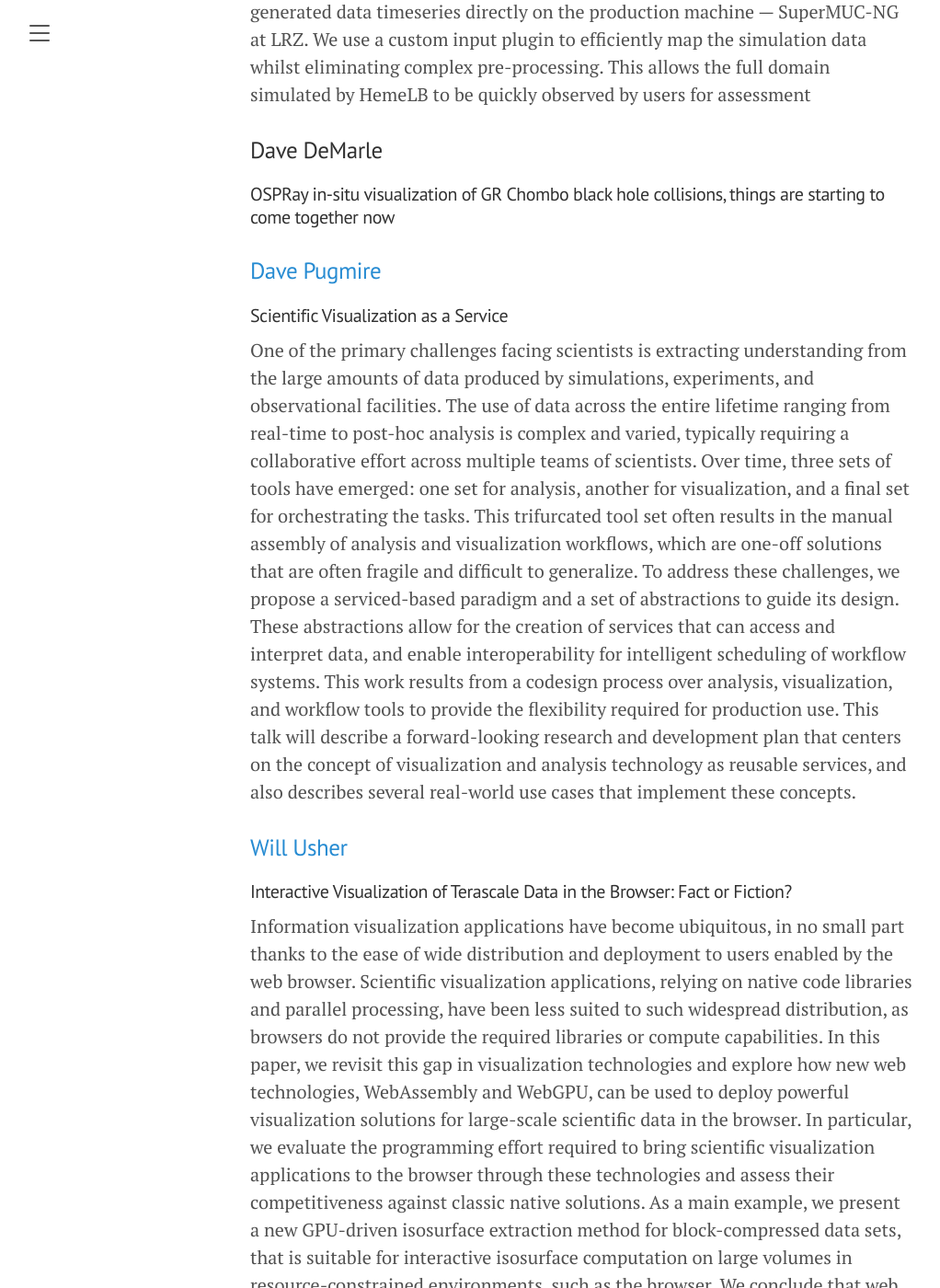
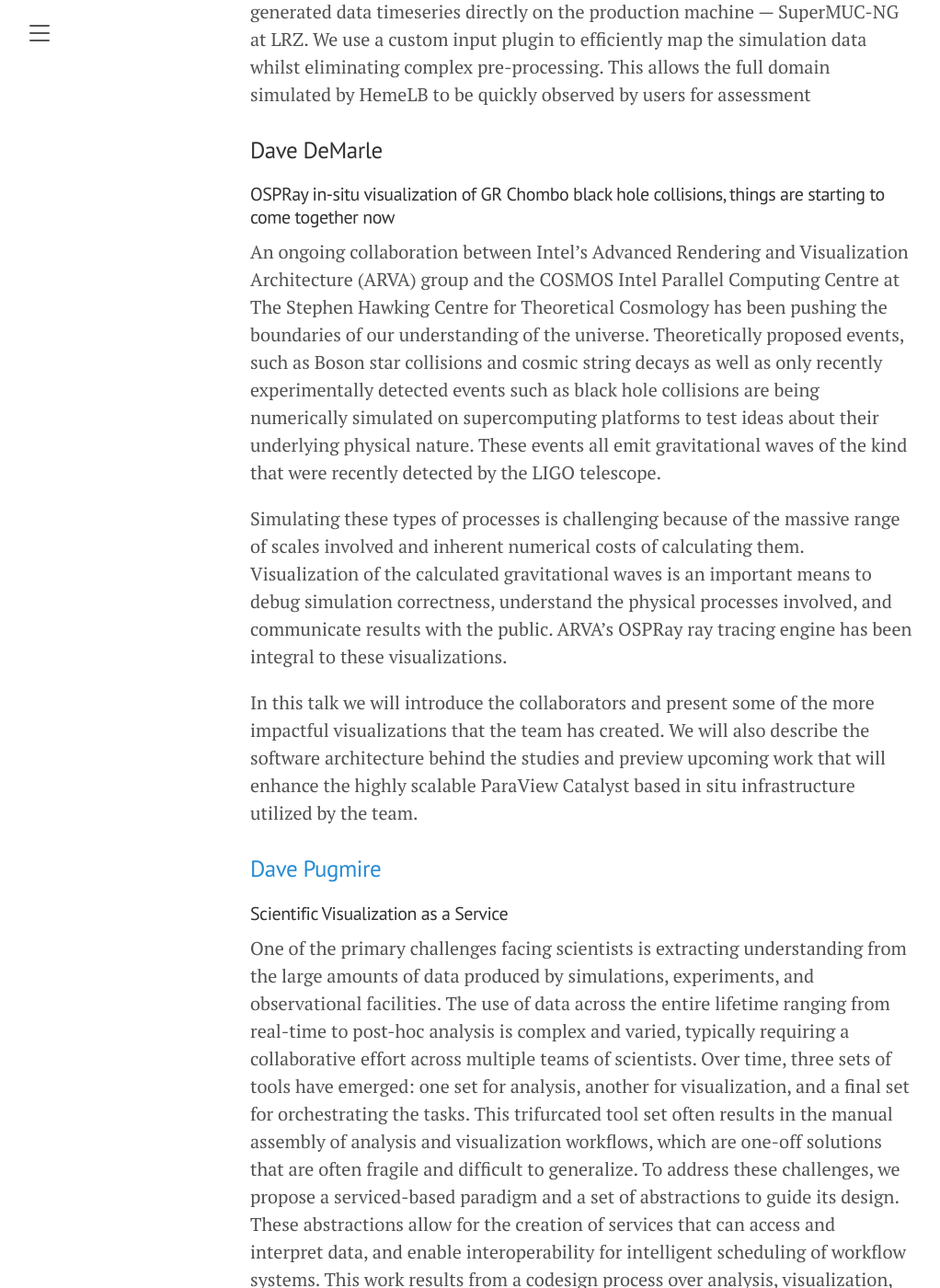
Before and after one commit to Excalibur-SLE/Excalibur-SLE.github.io, a Jekyll site: the page built from workshop5.md, in a window 1280 px wide and 1400 px high, scrolled down 5378 px. Shown: the whole window at 92% size, without its empty margins (8-1030 px from the left). Built offline with Jekyll 4.4.1, drawn with Linux system fonts in a browser that asks for light colours.

Commit message:
DeMarle abstract

```diff
--- a/workshop5.md
+++ b/workshop5.md
@@ -85,6 +85,11 @@ HemeLB is a highly scalable, 3D blood flow solver capable of generating high-res
 
 ### Dave DeMarle
 #### OSPRay in-situ visualization of GR Chombo black hole collisions, things are starting to come together now
+An ongoing collaboration between Intel's Advanced Rendering and Visualization Architecture (ARVA) group and the COSMOS Intel Parallel Computing Centre at The Stephen Hawking Centre for Theoretical Cosmology has been pushing the boundaries of our understanding of the universe. Theoretically proposed events, such as Boson star collisions and cosmic string decays as well as only recently experimentally detected events such as black hole collisions are being numerically simulated on supercomputing platforms to test ideas about their underlying physical nature. These events all emit gravitational waves of the kind that were recently detected by the LIGO telescope.
+
+Simulating these types of processes is challenging because of the massive range of scales involved and inherent numerical costs of calculating them. Visualization of the calculated gravitational waves is an important means to debug simulation correctness, understand the physical processes involved, and communicate results with the public. ARVA's OSPRay ray tracing engine has been integral to these visualizations.
+
+In this talk we will introduce the collaborators and present some of the more impactful visualizations that the team has created. We will also describe the software architecture behind the studies and preview upcoming work that will enhance the highly scalable ParaView Catalyst based in situ infrastructure utilized by the team.
 
 ### [Dave Pugmire](https://csmd.ornl.gov/profile/dave-pugmire)
 #### Scientific Visualization as a Service
```
